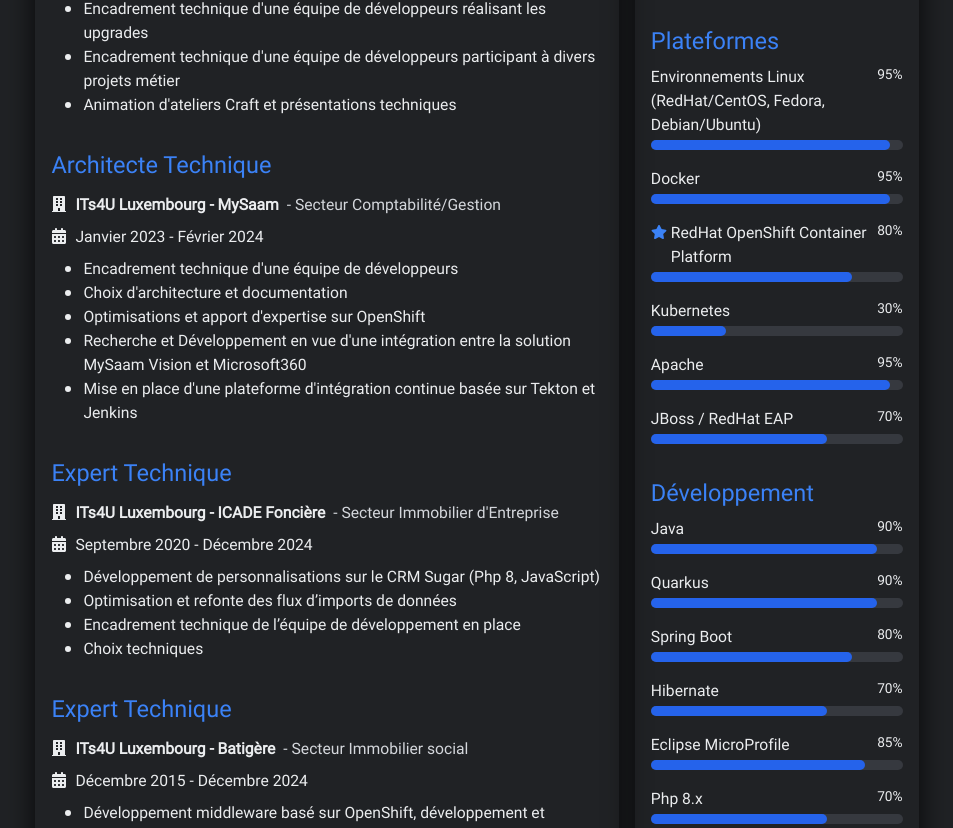
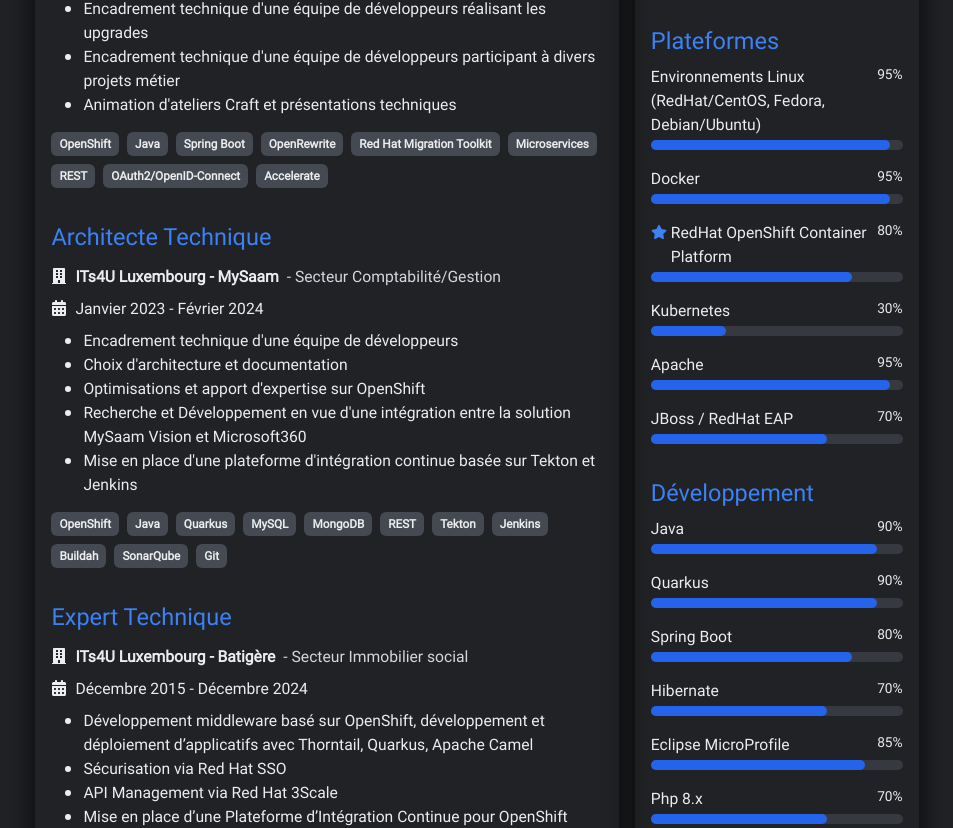
Before and after one commit to chricacc/chris-cacciatore-website, a React (Vite) app: page /resume in a window 1280 px wide. Shown: the part 1112-1940 px from the top of the page, without its empty margins (195-1148 px from the left). Built offline with nearby package versions, Linux system fonts and the light colour scheme.

Commit message:
Update Resume with tools related to jobs

```diff
--- a/src/components/Job.jsx
+++ b/src/components/Job.jsx
@@ -27,6 +27,15 @@
                     }
                 </ul>
             </div>
+            <div className="flex flex-wrap my-4 gap-2">
+
+                {
+                    job.environment.map((tool, index) => {
+                        return (<span className="bg-gray-500/50 shadow-lgl px-2 py-1 rounded-md text-xs font-bold">{tool}</span>)
+                    })
+                }
+
+            </div>
         </div >
     );
 }
--- a/src/index.css
+++ b/src/index.css
@@ -48,7 +48,7 @@
     }
 
     .resume-block {
-        @apply h-full pt-5 mt-8 shadow-3xl p-4 rounded-lg hover:bg-gray-600/50 transition-all duration-200;
+        @apply h-full pt-5 mt-8 shadow-3xl p-4 rounded-lg hover:bg-gray-700/50 transition-all duration-200;
     }
 
     .resume-block-title {
--- a/src/routes/Resume.jsx
+++ b/src/routes/Resume.jsx
@@ -260,7 +260,7 @@
                 "Encadrement technique d'une équipe de développeurs participant à divers projets métier",
                 "Animation d'ateliers Craft et présentations techniques"
             ],
-            "environment": ["OpenShift", "Java", "Spring Boot", "Microservices", "REST", "Accelerate"]
+            "environment": ["OpenShift", "Java", "Spring Boot", "OpenRewrite", "Red Hat Migration Toolkit", "Microservices", "REST", "OAuth2/OpenID-Connect", "Accelerate"]
         },
         {
             "start": "Janvier 2023",
@@ -278,20 +278,6 @@
             "environment": ["OpenShift", "Java", "Quarkus", "MySQL", "MongoDB", "REST", "Tekton", "Jenkins", "Buildah", "SonarQube", "Git"]
         },
         {
-            "start": "Septembre 2020",
-            "end": "Décembre 2024",
-            "title": "Expert Technique",
-            "company": "ITs4U Luxembourg - ICADE Foncière",
-            "sector": "Immobilier d'Entreprise",
-            "activities": [
-                "Développement de personnalisations sur le CRM Sugar (Php 8, JavaScript)",
-                "Optimisation et refonte des flux d’imports de données",
-                "Encadrement technique de l’équipe de développement en place",
-                "Choix techniques"
-            ],
-            "environment": ["Sugar 12.0", "Php 8", "MySQL", "Docker", "REST"]
-        },
-        {
             "start": "Décembre 2015",
             "end": "Décembre 2024",
             "title": "Expert Technique",
@@ -304,7 +290,7 @@
                 "Mise en place d’une Plateforme d’Intégration Continue pour OpenShift",
                 "Formation de l’équipe de développement côté client"
             ],
-            "environment": ["Sugar 12.0", "Php 8", "MySQL", "OpenShift", "Red Hat SSO", "3Scale", "Tekton", "Buildah", "SonarQube", "Nexus"]
+            "environment": ["OpenShift", "Red Hat SSO", "3Scale", "Tekton", "Buildah", "SonarQube", "Nexus", "Php 8", "MySQL"]
         },
         {
             "start": "Septembre 2015",
@@ -318,7 +304,21 @@
                 "Formation et encadrement d’une équipe de développeurs juniors",
                 "Conseils en architecture et choix techniques"
             ],
-            "environment": ["Sugar 12.0", "Php 8", "MySQL", "Docker", "Keycloak", "Spring Boot", "Thorntail", "Quarkus", "Apache Camel", "Maven", "REST", "OAuth2/OpenID-Connect"]
+            "environment": ["Docker", "Keycloak", "Spring Boot", "Thorntail", "Quarkus", "Apache Camel", "Maven", "REST", "OAuth2/OpenID-Connect", "Php 8", "MySQL"]
+        },
+        {
+            "start": "Septembre 2020",
+            "end": "Décembre 2024",
+            "title": "Expert Technique",
+            "company": "ITs4U Luxembourg - ICADE Foncière",
+            "sector": "Immobilier d'Entreprise",
+            "activities": [
+                "Développement de personnalisations sur le CRM Sugar (Php 8, JavaScript)",
+                "Optimisation et refonte des flux d’imports de données",
+                "Encadrement technique de l’équipe de développement en place",
+                "Choix techniques"
+            ],
+            "environment": ["Php 8", "MySQL", "Docker", "REST"]
         },
         {
             "start": "Novembre 2015",
@@ -330,7 +330,7 @@
                 "Analyse et conseil technique sur l’intégration avec d’autres systèmes",
                 "Support et encadrement technique de l’équipe ITs4U en charge du projet"
             ],
-            "environment": ["Sugar 7.x", "PHP 5", "HTML 5", "Javascript", "JSON", "REST", "MySQL"]
+            "environment": ["PHP 5", "HTML 5", "Javascript", "JSON", "REST", "MySQL"]
         },
         {
             "start": "Mai 2016",
@@ -341,7 +341,7 @@
             "activities": [
                 "Développement middleware : interfaçage du CRM Sugar avec le SI via RedHat Fuse"
             ],
-            "environment": ["Sugar 7.x", "RedHat Fuse", "Maven", "PHP 5", "HTML 5", "Javascript", "JSON", "REST", "MySQL"]
+            "environment": ["RedHat Fuse", "Maven", "PHP 5", "HTML 5", "Javascript", "JSON", "REST", "MySQL"]
         },
         {
             "start": "Octobre 2014",
--- a/tailwind.config.js
+++ b/tailwind.config.js
@@ -10,6 +10,7 @@
     extend: {
       colors: {
         gray: {
+          950: '#101215',
           900: '#202225',
           800: '#2f3136',
           700: '#36393f',
```
